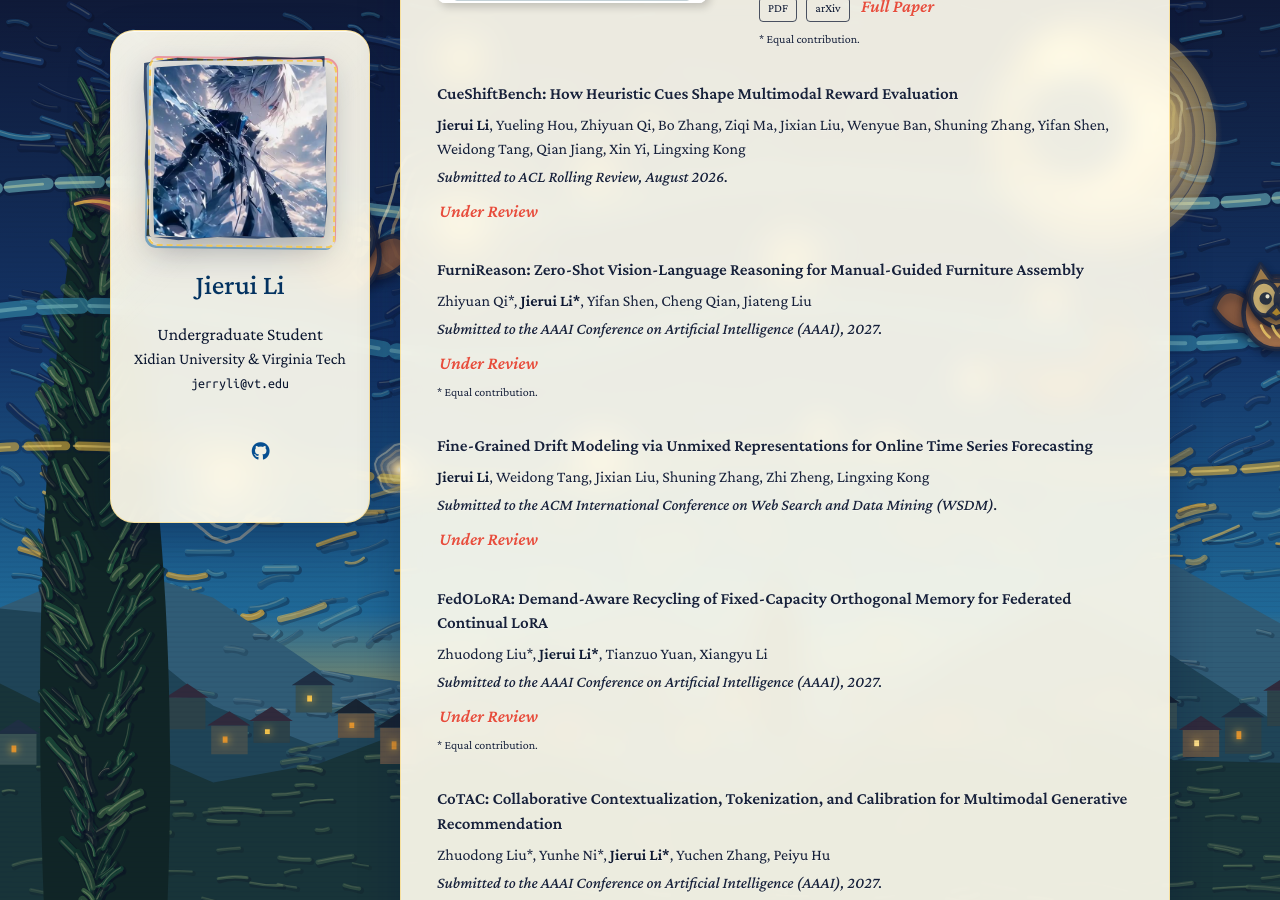
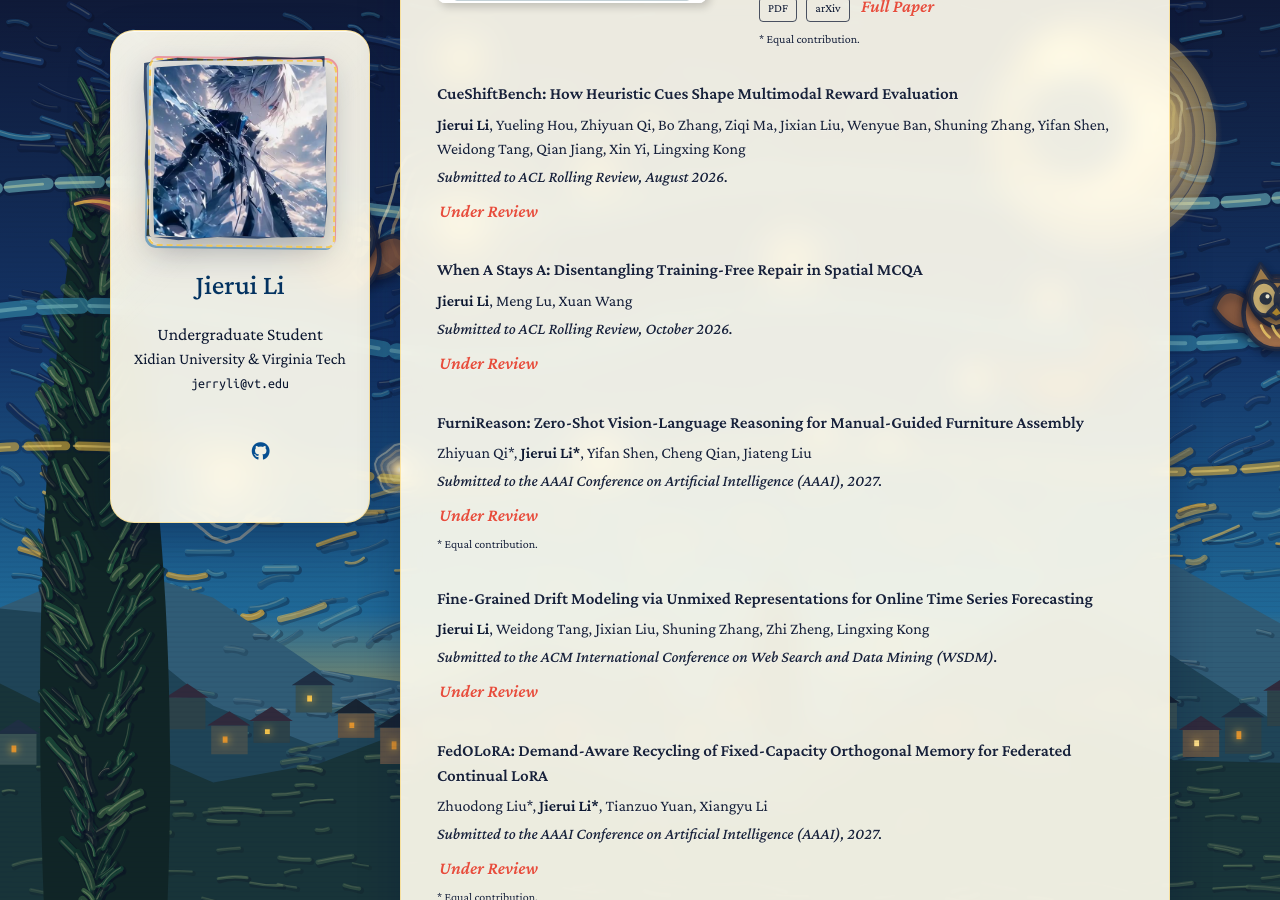
Before and after one commit to JRLi12/JRLi12.github.io, a Jekyll site: the page built from index.md, in a window 1280 px wide and 900 px high, scrolled down 2316 px. Built offline with Jekyll 4.4.1, drawn with Linux system fonts in a browser that asks for light colours; a style sheet for code colours, icons or effects is not loaded; our own code applies the rules of GitHub Pages for plain Markdown files.

Commit message:
Update publications.yml

```diff
--- a/_data/publications.yml
+++ b/_data/publications.yml
@@ -37,6 +37,13 @@ main:
     conference: "Submitted to ACL Rolling Review, August 2026."
     notes: "Under Review"
 
+
+  - title: "When A Stays A: Disentangling Training-Free Repair in Spatial MCQA"
+    authors: "<strong>Jierui Li</strong>, Meng Lu, Xuan Wang"
+    conference_short: "ACL ARR"
+    conference: "Submitted to ACL Rolling Review, October 2026."
+    notes: "Under Review"
+
   - title: "FurniReason: Zero-Shot Vision-Language Reasoning for Manual-Guided Furniture Assembly"
     authors: "Zhiyuan Qi*, <strong>Jierui Li*</strong>, Yifan Shen, Cheng Qian, Jiateng Liu"
     conference_short: "AAAI 2027"
```
